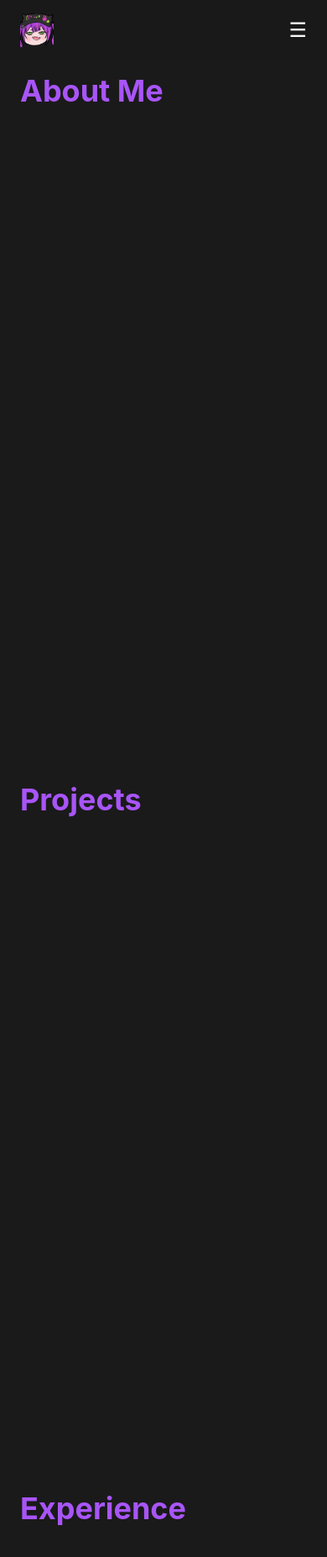
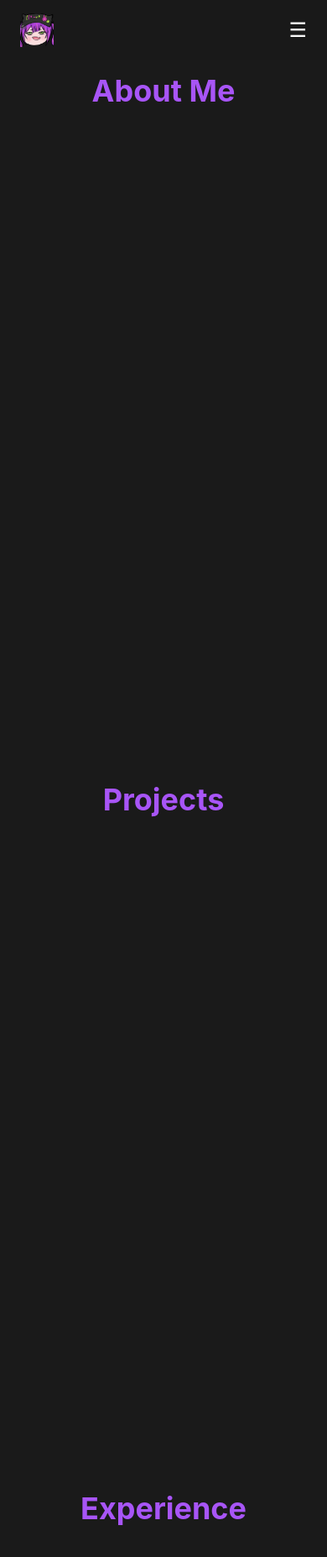
Before and after one commit to mag1939/my-portfolio-website-frontend, a React (Vite) app: page / in a window 390 px wide. Shown: the top 1854 px of the page at 84% size. Built offline with nearby package versions, Linux system fonts and the light colour scheme.

Commit message:
add: footer

```diff
--- a/src/App.tsx
+++ b/src/App.tsx
@@ -1,3 +1,4 @@
+import Footer from "./components/layout/Footer"
 import Navbar from "./components/layout/Navbar"
 import AboutMe from "./components/sections/AboutMe"
 import ContactMe from "./components/sections/ContactMe"
@@ -15,6 +16,7 @@ function App() {
       <Experience />
       <Skills />
       <ContactMe />
+      <Footer />
     </div>
   )
 }
--- a/src/components/layout/Footer.tsx
+++ b/src/components/layout/Footer.tsx
@@ -0,0 +1,20 @@
+function Footer() {
+  const currentYear = new Date().getFullYear();
+
+  return(
+    // <footer className="text-brand-primary shadow-lg border-t border-white/10 mx-10 pt-2 pb-2">
+    //   e
+    // </footer>
+
+    <footer className=" text-brand-primary border-t border-white/10 py-5 mx-10">
+      <div className="text-center md:text-left">
+        <p className="font-bold text-lg text-brand-secondary">Songsak Thawaro</p>
+        <p className="text-sm opacity-60">
+          © {currentYear} All Rights Reserved.
+        </p>
+      </div>
+    </footer>
+  )
+}
+
+export default Footer
--- a/src/components/sections/AboutMe.tsx
+++ b/src/components/sections/AboutMe.tsx
@@ -3,7 +3,7 @@ function AboutMe() {
   return (
 
     <section className="min-h-screen px-6 py-4">
-      <h1 className="text-4xl font-bold text-brand-secondary">About Me</h1>
+      <h1 className="text-4xl font-bold text-brand-secondary text-center md:text-left">About Me</h1>
     </section>
   )
 }
--- a/src/components/sections/ContactMe.tsx
+++ b/src/components/sections/ContactMe.tsx
@@ -3,7 +3,7 @@ function ContactMe() {
   return (
 
     <section className="min-h-screen px-6 py-4">
-      <h1 className="text-4xl font-bold text-brand-secondary">Contact Me</h1>
+      <h1 className="text-4xl font-bold text-brand-secondary text-center md:text-left">Contact Me</h1>
     </section>
   )
 }
--- a/src/components/sections/Experience.tsx
+++ b/src/components/sections/Experience.tsx
@@ -3,7 +3,7 @@ function Experience() {
   return (
 
     <section className="min-h-screen px-6 py-4">
-      <h1 className="text-4xl font-bold text-brand-secondary">Experience</h1>
+      <h1 className="text-4xl font-bold text-brand-secondary text-center md:text-left">Experience</h1>
     </section>
   )
 }
--- a/src/components/sections/Projects.tsx
+++ b/src/components/sections/Projects.tsx
@@ -3,7 +3,7 @@ function Projects() {
   return (
 
     <section className="min-h-screen px-6 py-4">
-      <h1 className="text-4xl font-bold text-brand-secondary">Projects</h1>
+      <h1 className="text-4xl font-bold text-brand-secondary text-center md:text-left">Projects</h1>
     </section>
   )
 }
--- a/src/components/sections/Skills.tsx
+++ b/src/components/sections/Skills.tsx
@@ -3,7 +3,7 @@ function Skills() {
   return (
 
     <section className="min-h-screen px-6 py-4">
-      <h1 className="text-4xl font-bold text-brand-secondary">Skills</h1>
+      <h1 className="text-4xl font-bold text-brand-secondary text-center md:text-left">Skills</h1>
     </section>
   )
 }
```
